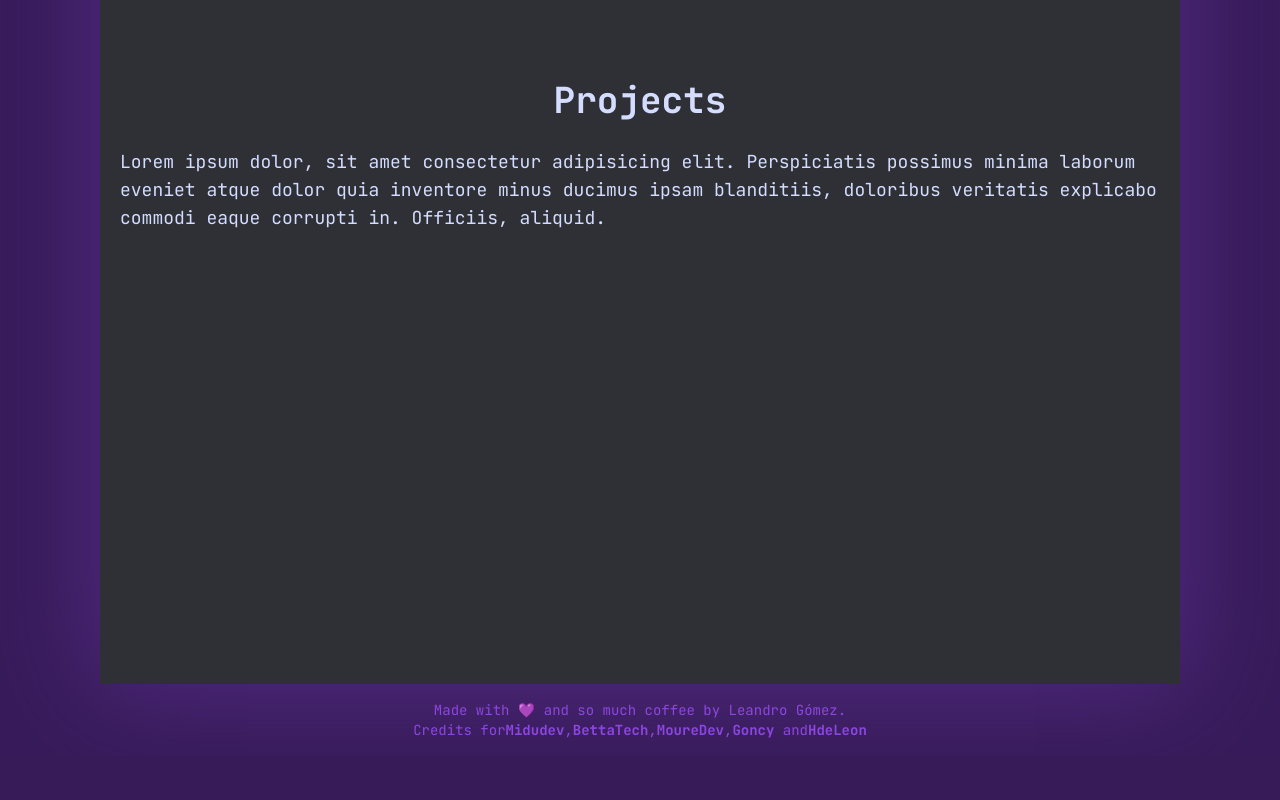
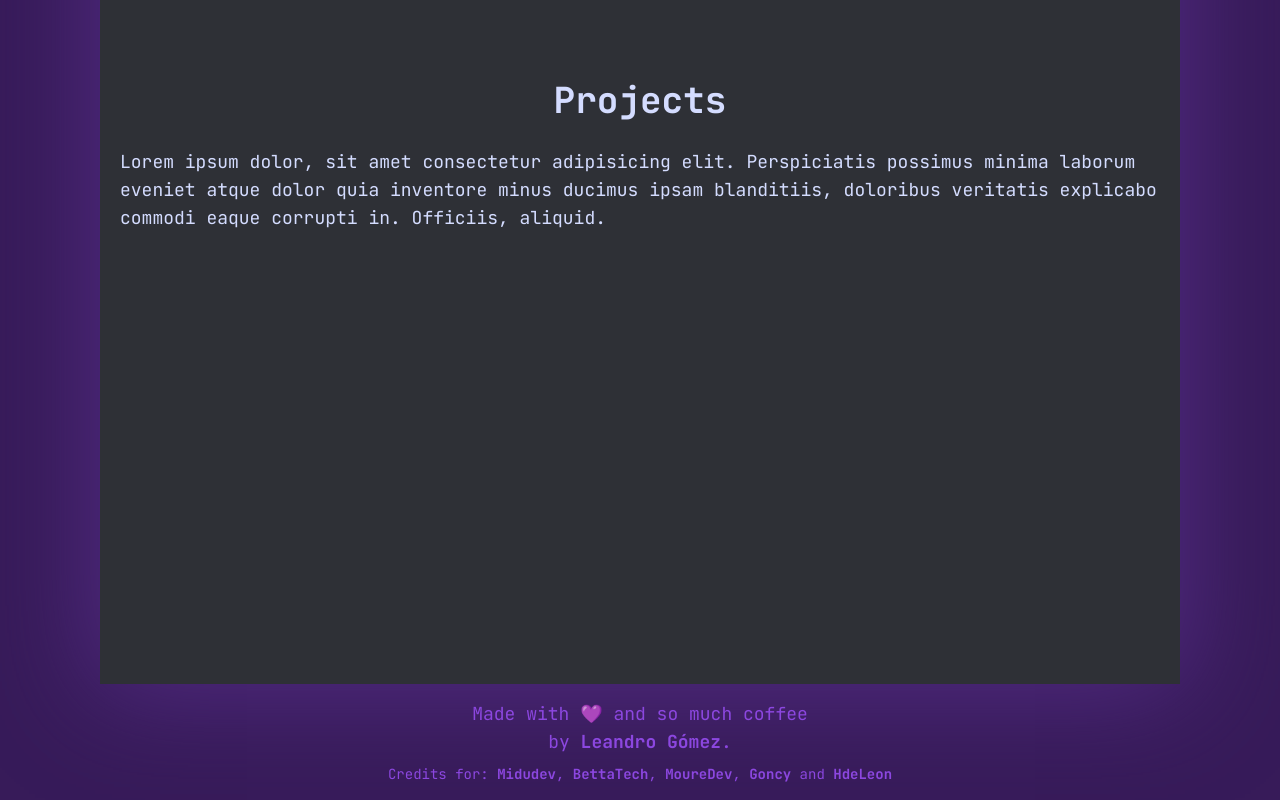
Before and after one commit to sofowest/portfolio, a React (Vite) app: page / in a window 1280 px wide. Shown: the part 2212-3012 px from the top of the page. Before the commit the page ends 2968 px from the top, so only its background shows below. Built offline with nearby package versions, Linux system fonts and the light colour scheme.

Commit message:
Update footer.jsx

```diff
--- a/src/components/layout/footer.jsx
+++ b/src/components/layout/footer.jsx
@@ -1,16 +1,16 @@
 function Footer() {
   return (
     <footer className="bg-[var(--dark-purple)] text-[var(--light-purple)] py-4 px-2">
-      <div className="container mx-auto text-center">
-        <p className="text-sm">
-          Made with <span className="text-[var(--light-purple)]">💜</span> and so much coffee by Leandro Gómez.
+      <div className="container mx-auto text-center gap-2 flex flex-col items-center">
+        <p className="text-lg">
+          Made with <span className="text-[var(--light-purple)]">💜</span> and so much coffee <br /> by <span className="font-bold">Leandro Gómez</span>.
         </p>
-        <p className="text-sm">Credits for
-          <a className="font-bold hover:text-[var(--extra-light-purple)] " href="https://www.youtube.com/@midudev" target="_blank" rel="noopener noreferrer">Midudev</a>,
-          <a className="font-bold hover:text-[var(--extra-light-purple)] " href="https://www.youtube.com/@BettaTech" target="_blank" rel="noopener noreferrer">BettaTech</a>,
-          <a className="font-bold hover:text-[var(--extra-light-purple)] " href="https://www.youtube.com/@mouredev" target="_blank" rel="noopener noreferrer">MoureDev</a>,
-          <a className="font-bold hover:text-[var(--extra-light-purple)] " href="https://www.youtube.com/@goncypozzo" target="_blank" rel="noopener noreferrer">Goncy</a> and
-          <a className="font-bold hover:text-[var(--extra-light-purple)] " href="https://www.youtube.com/@hdeleonnet" target="_blank" rel="noopener noreferrer">HdeLeon</a>
+        <p className="text-sm">Credits for:
+          <a className="font-bold hover:text-[var(--extra-light-purple)]" href="https://www.youtube.com/@midudev" target="_blank" rel="noopener noreferrer"> Midudev</a>,
+          <a className="font-bold hover:text-[var(--extra-light-purple)]" href="https://www.youtube.com/@BettaTech" target="_blank" rel="noopener noreferrer"> BettaTech</a>,
+          <a className="font-bold hover:text-[var(--extra-light-purple)]" href="https://www.youtube.com/@mouredev" target="_blank" rel="noopener noreferrer"> MoureDev</a>,
+          <a className="font-bold hover:text-[var(--extra-light-purple)]" href="https://www.youtube.com/@goncypozzo" target="_blank" rel="noopener noreferrer"> Goncy</a> and
+          <a className="font-bold hover:text-[var(--extra-light-purple)]" href="https://www.youtube.com/@hdeleonnet" target="_blank" rel="noopener noreferrer"> HdeLeon</a>
         </p>
       </div>
     </footer>
```
